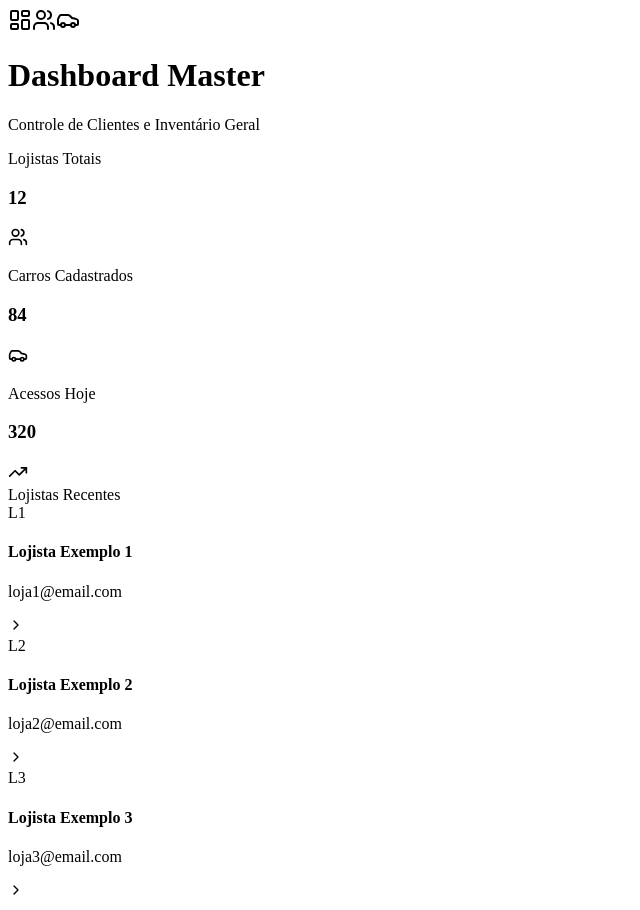
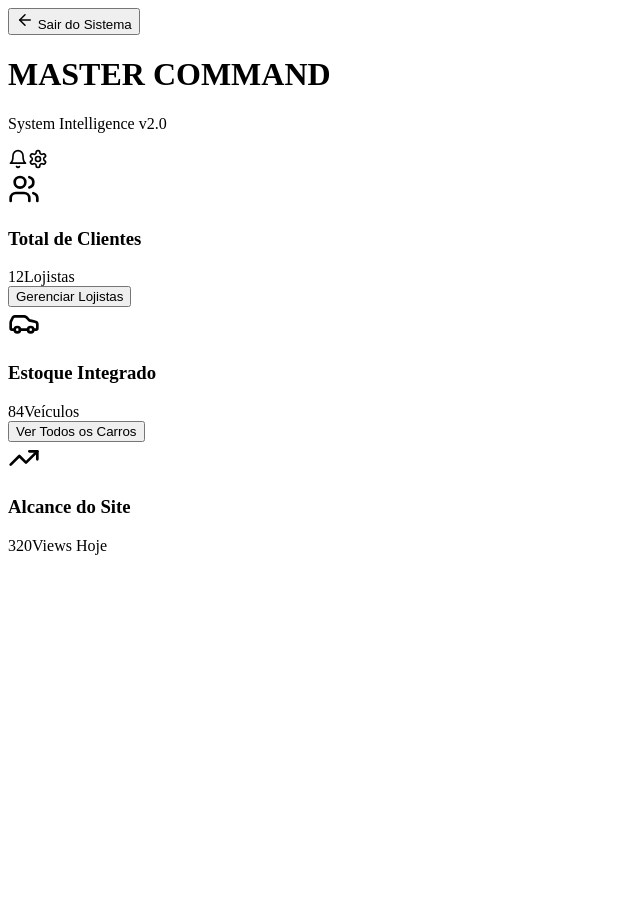
Before and after one commit to pixelupmrk/meucarroOnline, a Next.js app: page /dashboard in a window 1280 px wide. Shown: the whole page, without its empty margins (0-640 px from the left). After the commit the page ends 800 px from the top, so only its background shows below. Built offline with nearby package versions, Linux system fonts and the light colour scheme.

Commit message:
Refactor dashboard layout and add new icons

```diff
--- a/src/app/(admin)/dashboard/page.tsx
+++ b/src/app/(admin)/dashboard/page.tsx
@@ -1,71 +1,80 @@
 'use client'
 import React from 'react';
-import { LayoutDashboard, Users, Car, TrendingUp, ChevronRight } from 'lucide-react';
+import { LayoutDashboard, Users, Car, TrendingUp, ArrowLeft, Settings, Bell } from 'lucide-react';
 
 export default function DashboardMaster() {
   return (
-    <div className="min-h-screen bg-[#020617] text-white flex">
-      {/* Sidebar Fina */}
-      <aside className="w-16 border-r border-white/10 flex flex-col items-center py-8 gap-8 bg-black">
-        <LayoutDashboard className="text-cyan-400" />
-        <Users className="text-white/20" />
-        <Car className="text-white/20" />
-      </aside>
+    <div className="min-h-screen bg-[#020617] bg-[radial-gradient(ellipse_at_center,_var(--tw-gradient-stops))] from-blue-900/20 via-black to-black text-white flex flex-col items-center p-6">
 
-      <main className="flex-1 p-8">
-        <header className="mb-10 flex justify-between items-end">
-          <div>
-            <h1 className="text-2xl font-black italic uppercase italic">Dashboard <span className="text-cyan-400">Master</span></h1>
-            <p className="text-xs text-white/30">Controle de Clientes e Inventário Geral</p>
+      {/* HEADER PREMIUM CENTRALIZADO */}
+      <header className="w-full max-w-6xl flex justify-between items-center mb-12 py-6 border-b border-white/5">
+        <button onClick={() => window.location.href='/'} className="flex items-center gap-2 text-white/40 hover:text-cyan-400 transition-all uppercase text-[10px] font-black tracking-[0.3em]">
+          <ArrowLeft size={18} /> Sair do Sistema
+        </button>
+        <div className="text-center">
+          <h1 className="text-3xl font-black italic uppercase tracking-tighter italic">MASTER <span className="text-cyan-400">COMMAND</span></h1>
+          <p className="text-[10px] text-cyan-500/50 font-bold uppercase tracking-[0.5em]">System Intelligence v2.0</p>
+        </div>
+        <div className="flex gap-4 text-white/20">
+          <Bell size={20} className="hover:text-white cursor-pointer" />
+          <Settings size={20} className="hover:text-white cursor-pointer" />
+        </div>
+      </header>
+
+      {/* GRID DE CARDS 3D CENTRALIZADO */}
+      <div className="w-full max-w-6xl grid grid-cols-1 md:grid-cols-3 gap-8">
+
+        {/* CARD LOJISTAS */}
+        <div className="group relative bg-zinc-900/50 border border-white/10 p-8 rounded-[2rem] hover:border-cyan-500/50 transition-all hover:-translate-y-2 duration-500 shadow-2xl">
+          <div className="absolute -top-6 left-8 p-4 bg-cyan-600 rounded-2xl shadow-[0_0_30px_rgba(8,145,178,0.4)] group-hover:scale-110 transition-transform">
+            <Users size={32} className="text-white" />
           </div>
-        </header>
+          <div className="mt-6">
+            <h3 className="text-white/40 text-xs font-black uppercase tracking-widest mb-2">Total de Clientes</h3>
+            <div className="flex items-baseline gap-2">
+              <span className="text-5xl font-black italic">12</span>
+              <span className="text-cyan-500 text-xs font-bold uppercase">Lojistas</span>
+            </div>
+            <button className="w-full mt-8 py-3 bg-white/5 hover:bg-cyan-600 rounded-xl text-[10px] font-black uppercase tracking-widest transition-all">Gerenciar Lojistas</button>
+          </div>
+        </div>
 
-        {/* METRICAS QUADRADAS */}
-        <div className="grid grid-cols-1 md:grid-cols-3 gap-6 mb-10">
-          <div className="bg-zinc-900/50 border border-white/10 p-6 rounded-2xl">
-            <p className="text-[10px] uppercase font-bold text-white/40 mb-2">Lojistas Totais</p>
-            <div className="flex justify-between items-end">
-              <h3 className="text-4xl font-black italic">12</h3>
-              <Users className="text-cyan-500 mb-1" size={20} />
+        {/* CARD ESTOQUE GLOBAL */}
+        <div
+          onClick={() => window.location.href='/dashboard/veiculos'}
+          className="group relative bg-zinc-900/50 border border-white/10 p-8 rounded-[2rem] hover:border-purple-500/50 transition-all hover:-translate-y-2 duration-500 shadow-2xl cursor-pointer"
+        >
+          <div className="absolute -top-6 left-8 p-4 bg-purple-600 rounded-2xl shadow-[0_0_30px_rgba(147,51,234,0.4)] group-hover:scale-110 transition-transform">
+            <Car size={32} className="text-white" />
+          </div>
+          <div className="mt-6">
+            <h3 className="text-white/40 text-xs font-black uppercase tracking-widest mb-2">Estoque Integrado</h3>
+            <div className="flex items-baseline gap-2">
+              <span className="text-5xl font-black italic">84</span>
+              <span className="text-purple-500 text-xs font-bold uppercase">Veículos</span>
             </div>
+            <button className="w-full mt-8 py-3 bg-purple-600 text-[10px] font-black uppercase tracking-widest">Ver Todos os Carros</button>
           </div>
-          <div className="bg-zinc-900/50 border border-white/10 p-6 rounded-2xl">
-            <p className="text-[10px] uppercase font-bold text-white/40 mb-2">Carros Cadastrados</p>
-            <div className="flex justify-between items-end">
-              <h3 className="text-4xl font-black italic">84</h3>
-              <Car className="text-purple-500 mb-1" size={20} />
+        </div>
+
+        {/* CARD TRAFEGO */}
+        <div className="group relative bg-zinc-900/50 border border-white/10 p-8 rounded-[2rem] hover:border-green-500/50 transition-all hover:-translate-y-2 duration-500 shadow-2xl">
+          <div className="absolute -top-6 left-8 p-4 bg-green-600 rounded-2xl shadow-[0_0_30px_rgba(22,163,74,0.4)] group-hover:scale-110 transition-transform">
+            <TrendingUp size={32} className="text-white" />
+          </div>
+          <div className="mt-6">
+            <h3 className="text-white/40 text-xs font-black uppercase tracking-widest mb-2">Alcance do Site</h3>
+            <div className="flex items-baseline gap-2">
+              <span className="text-5xl font-black italic">320</span>
+              <span className="text-green-500 text-xs font-bold uppercase">Views Hoje</span>
             </div>
-          </div>
-          <div className="bg-zinc-900/50 border border-white/10 p-6 rounded-2xl">
-            <p className="text-[10px] uppercase font-bold text-white/40 mb-2">Acessos Hoje</p>
-            <div className="flex justify-between items-end">
-              <h3 className="text-4xl font-black italic">320</h3>
-              <TrendingUp className="text-green-500 mb-1" size={20} />
+            <div className="w-full mt-8 h-2 bg-white/5 rounded-full overflow-hidden">
+               <div className="w-[70%] h-full bg-green-500 shadow-[0_0_10px_#22c55e]"></div>
             </div>
           </div>
         </div>
 
-        {/* LISTA DE CLIENTES (Lojistas) */}
-        <div className="bg-zinc-900/50 border border-white/10 rounded-2xl overflow-hidden">
-          <div className="p-5 border-b border-white/10 bg-white/5 font-bold uppercase text-[10px] tracking-widest text-white/60">
-            Lojistas Recentes
-          </div>
-          <div className="divide-y divide-white/5">
-            {[1, 2, 3].map((i) => (
-              <div key={i} className="p-4 flex items-center justify-between hover:bg-white/5 cursor-pointer transition-all">
-                <div className="flex items-center gap-4">
-                  <div className="w-10 h-10 rounded-full bg-cyan-500/10 flex items-center justify-center text-cyan-500 font-bold">L{i}</div>
-                  <div>
-                    <h4 className="text-sm font-bold italic">Lojista Exemplo {i}</h4>
-                    <p className="text-[10px] text-white/20">loja{i}@email.com</p>
-                  </div>
-                </div>
-                <ChevronRight size={16} className="text-white/20" />
-              </div>
-            ))}
-          </div>
-        </div>
-      </main>
+      </div>
     </div>
   );
 }
```
